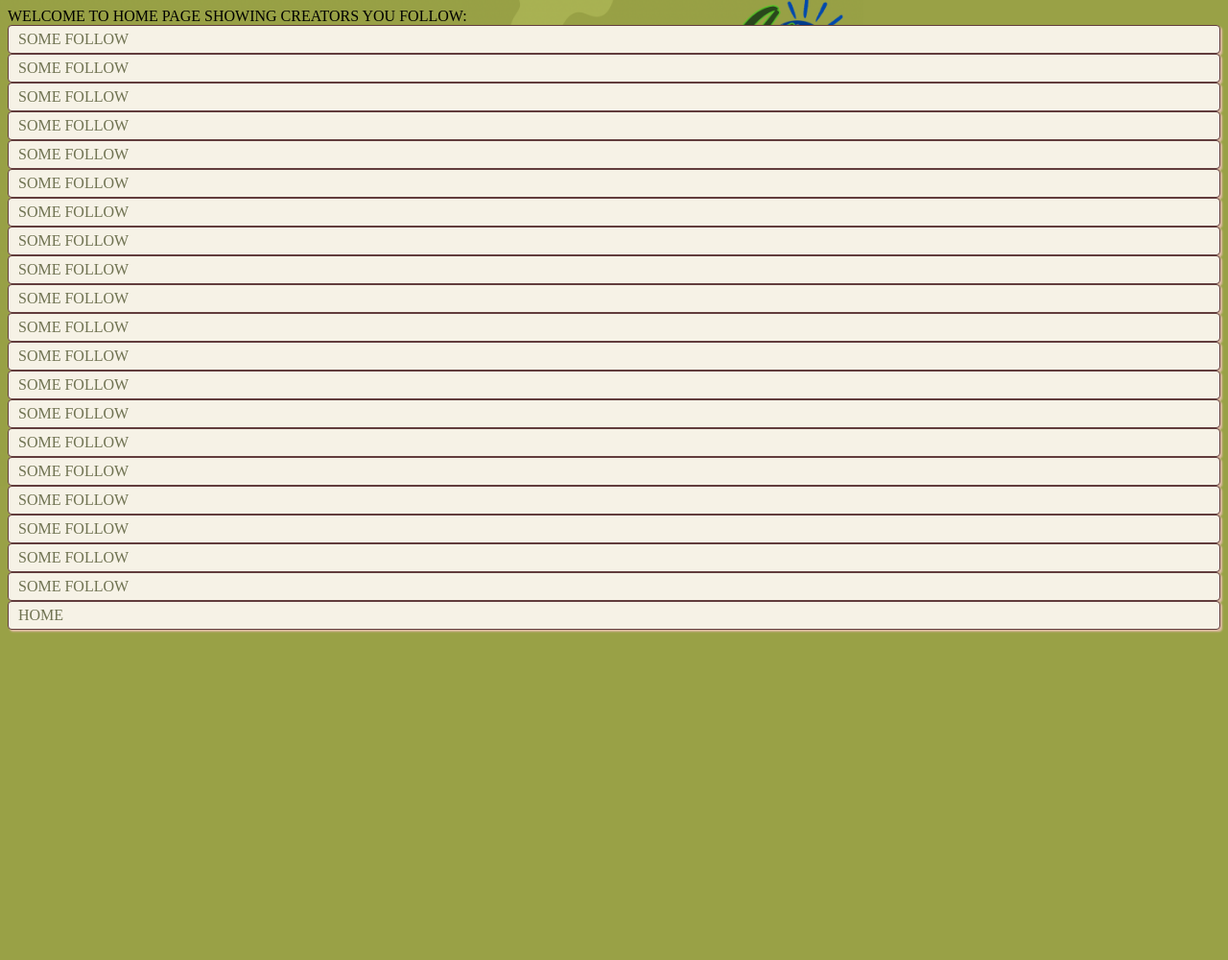
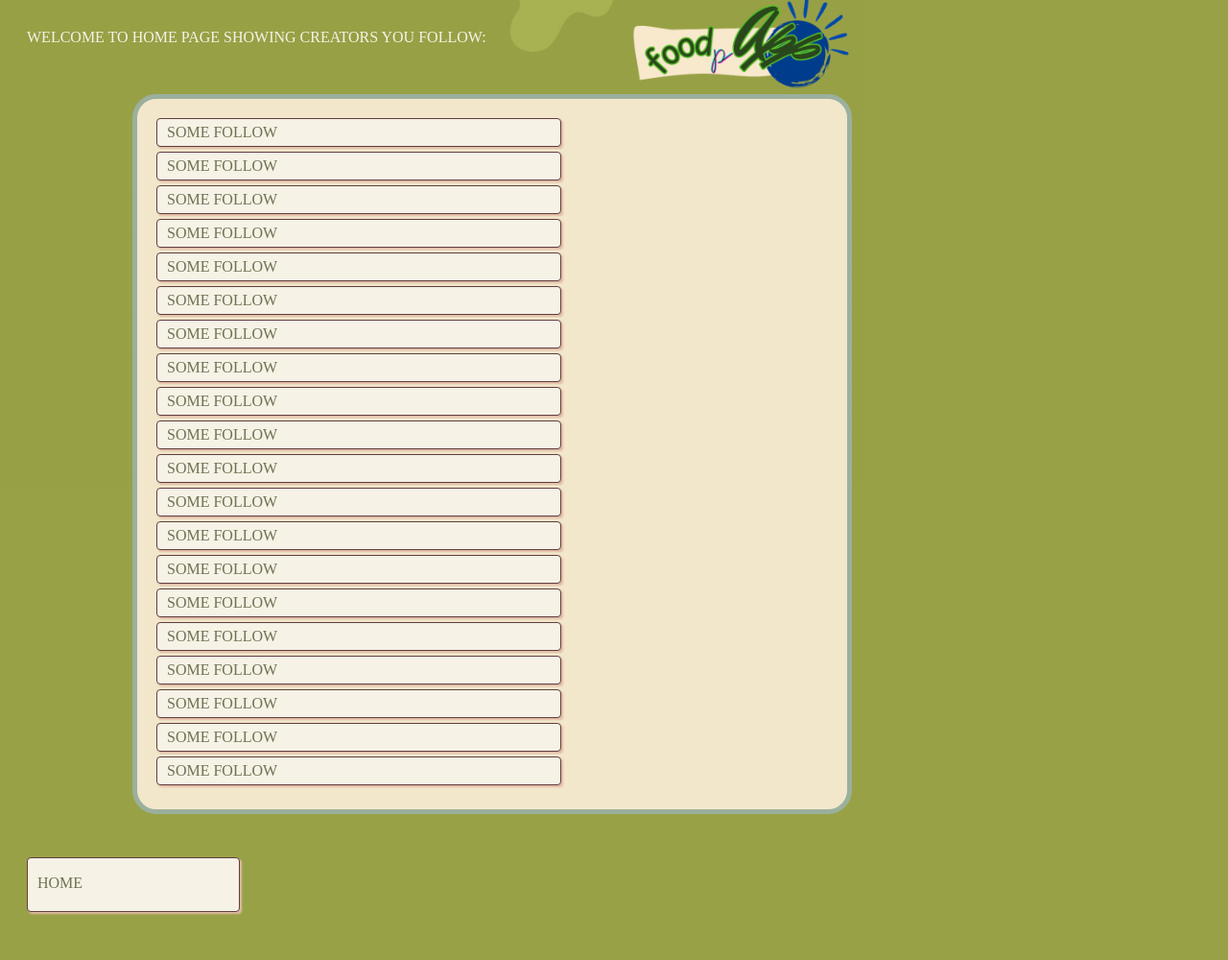
Before and after one commit to LeDuyNg/CMPE-131-Team-2-FOODpApp, a Flask app: page /home/following in a window 1280 px wide. Shown: the whole page at 96% size. Run offline with Flask 3, Linux system fonts and the light colour scheme.

Commit message:
Fix error for home page not displaying correctly

```diff
--- a/app/static/styles.css
+++ b/app/static/styles.css
@@ -175,6 +175,7 @@ a {
 		&:hover {
 			background-color: #ffd18f;
 		}
+	}
 }
 
 .welcome-text {
@@ -186,7 +187,7 @@ div.button.home-button {
 	position: absolute;
 	left: 28px;
 	bottom: 30px;
-	width: 80px;
+	width: 200px;
 	height: 33px;
     margin-bottom: 20px;
     padding-top: 17px;
```
